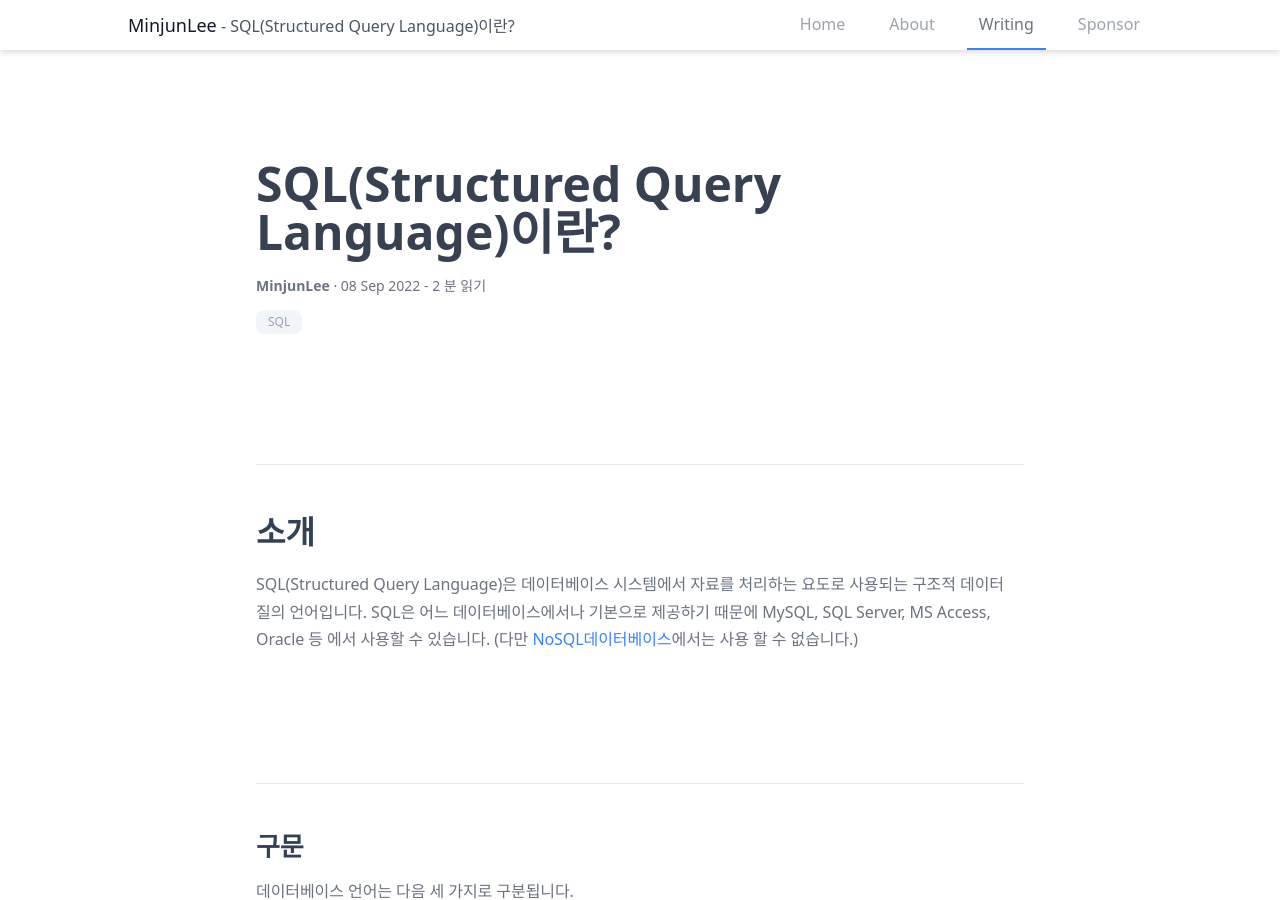
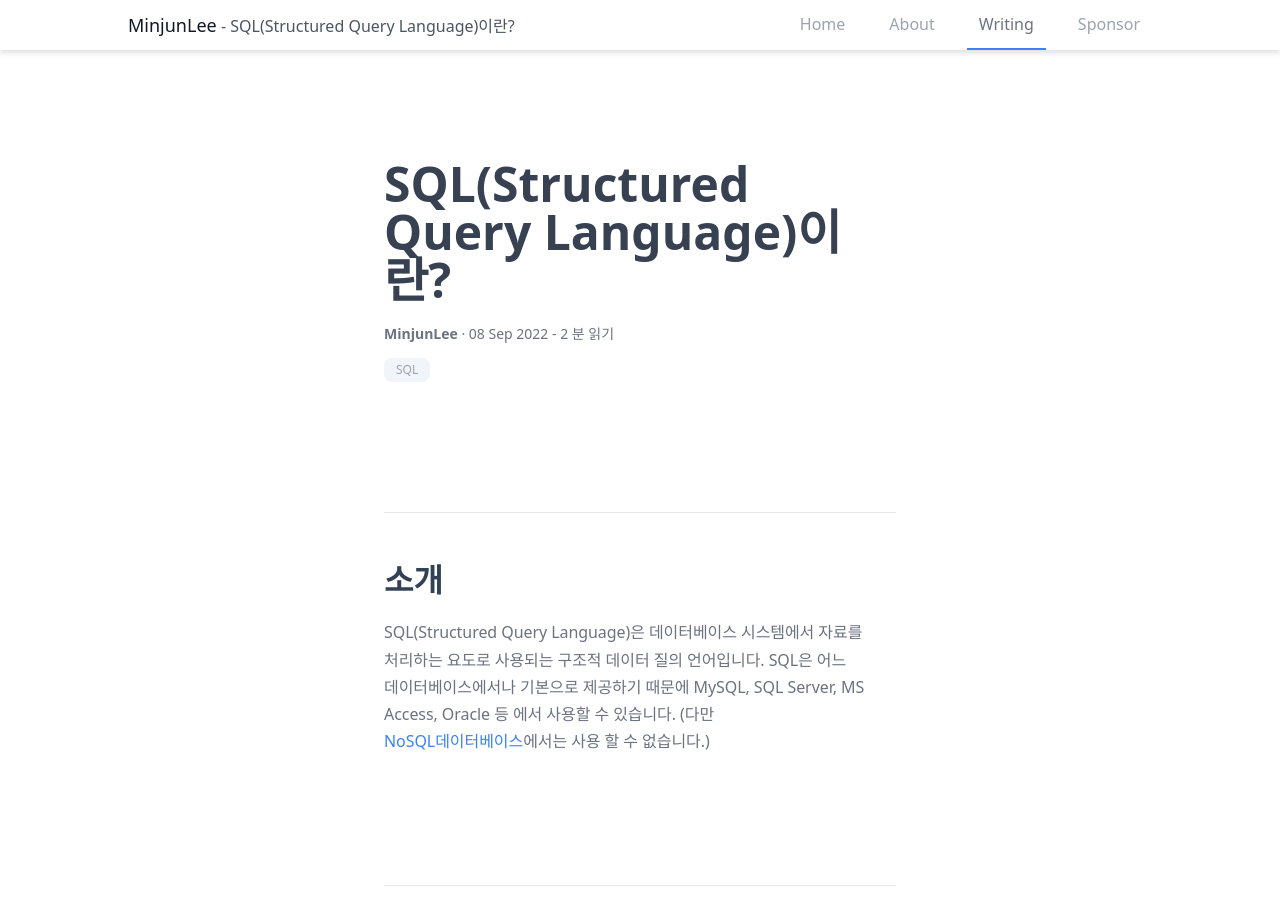
Before and after one commit to dev-yuka05/Blog, a Jekyll site: the page built from _posts/sql/2022-09-08-introduction.md, in a window 1280 px wide and 900 px high. Built offline with Jekyll 4.4.1, drawn with Linux system fonts in a browser that asks for light colours; nearby versions of some CDN libraries; Markdown is read by kramdown in place of the engine named in the settings.

Commit message:
Update post.html

```diff
--- a/_layouts/post.html
+++ b/_layouts/post.html
@@ -18,7 +18,7 @@ layout: default
     </div>
 </div>
 
-<div class="container mx-auto pt-28 pb-10 md:pt-40 px-8 md:px-64">
+<div class="container mx-auto pt-28 pb-10 md:pt-40 px-8 md:px-96">
     <p class="text-3xl md:text-5xl font-bold text-gray-700 w-2/3 break-words md:w-full">{{ page.title }}</p>
     <p class="text-sm text-gray-500 mt-5"><span class="font-bold">{{ page.author }}</span> · <time>{{ page.date | date_to_string }}</time> - {% include read_time.html %} 읽기</p>
     <div class="mt-3">
```
